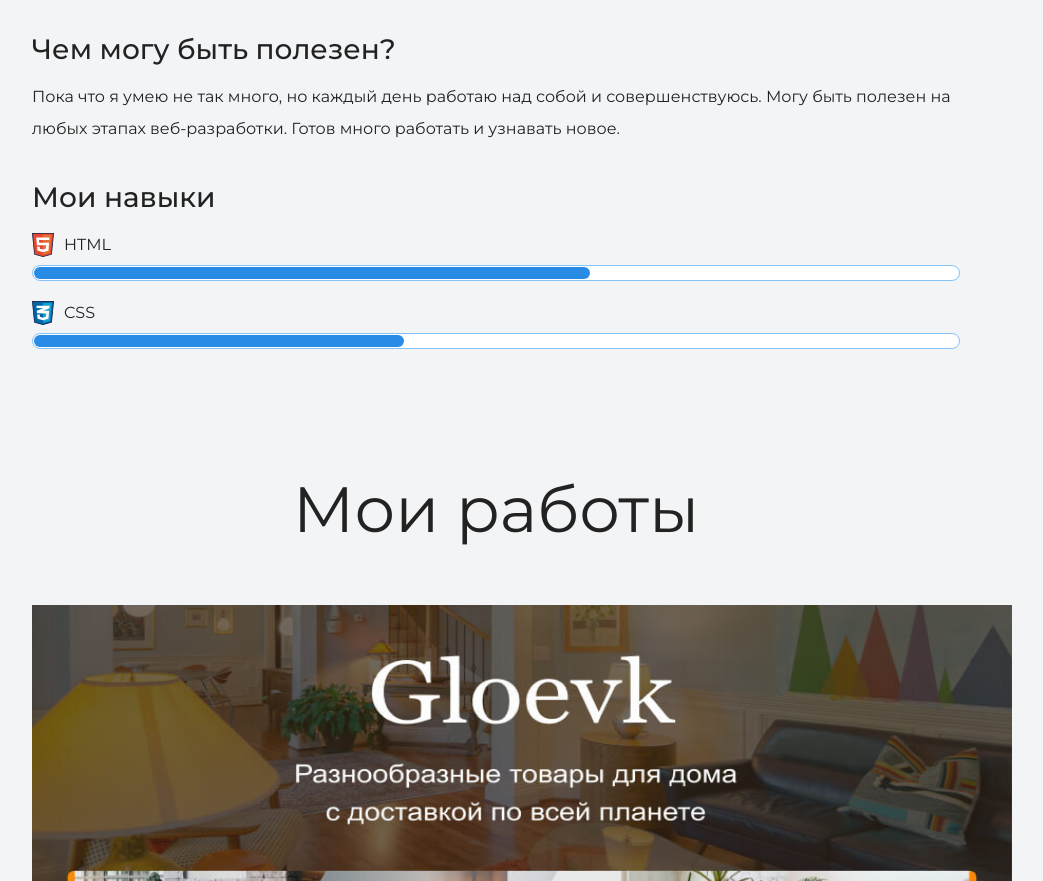
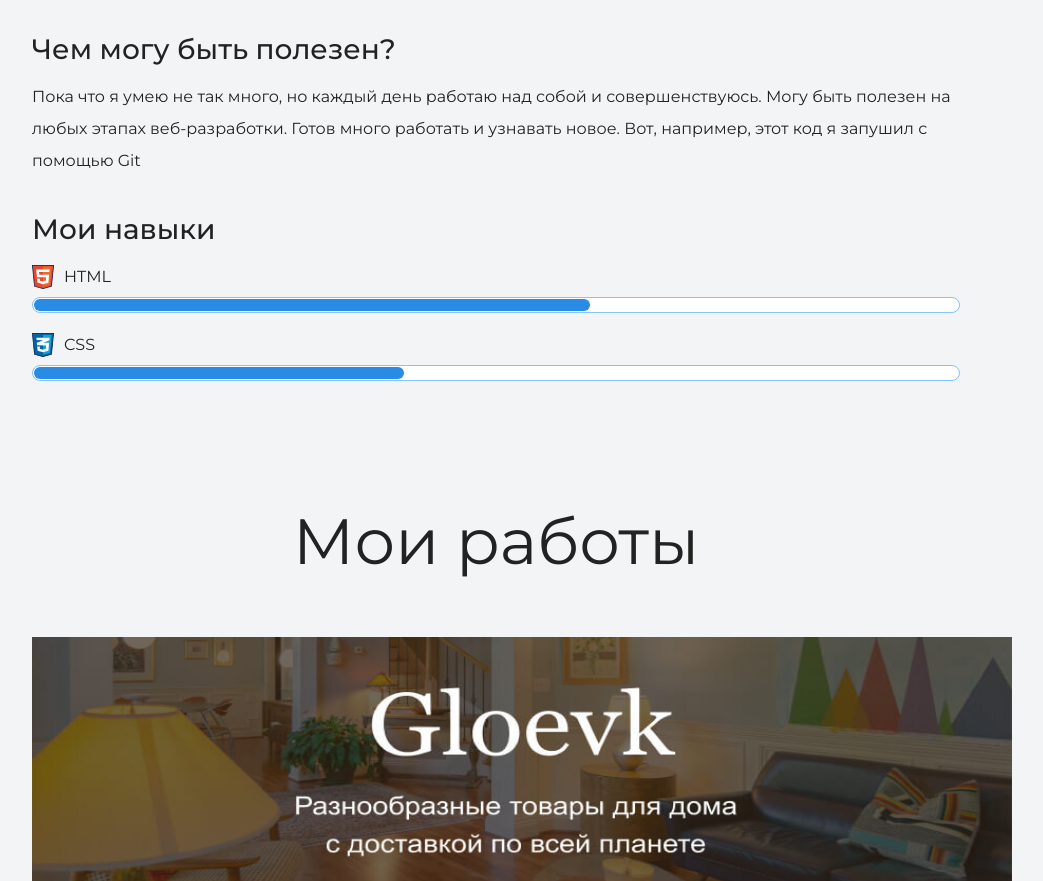
Before and after one commit to IlyaPavl/gitstudy, a plain HTML site: page Portfolio/portfolio-step-1/newindex.html in a window 1280 px wide. Shown: the part 1898-2779 px from the top of the page, without its empty margins (144-1187 px from the left). Drawn offline with Linux system fonts and the light colour scheme.

Commit message:
new file

```diff
--- a/Portfolio/portfolio-step-1/index.html
+++ b/Portfolio/portfolio-step-1/newindex.html
@@ -36,7 +36,7 @@
      	</div>
      	<div>
       	<h3>Чем могу быть полезен?</h3>
-      	<p>Пока что я умею не так много, но каждый день работаю над собой и совершенствуюсь. Могу быть полезен на любых этапах веб-разработки. Готов много работать и узнавать новое.</p>
+      	<p>Пока что я умею не так много, но каждый день работаю над собой и совершенствуюсь. Могу быть полезен на любых этапах веб-разработки. Готов много работать и узнавать новое. Вот, например, этот код я запушил с помощью Git</p>
 
       	<div class="skills">
   			<h3>Мои навыки</h3>
```
